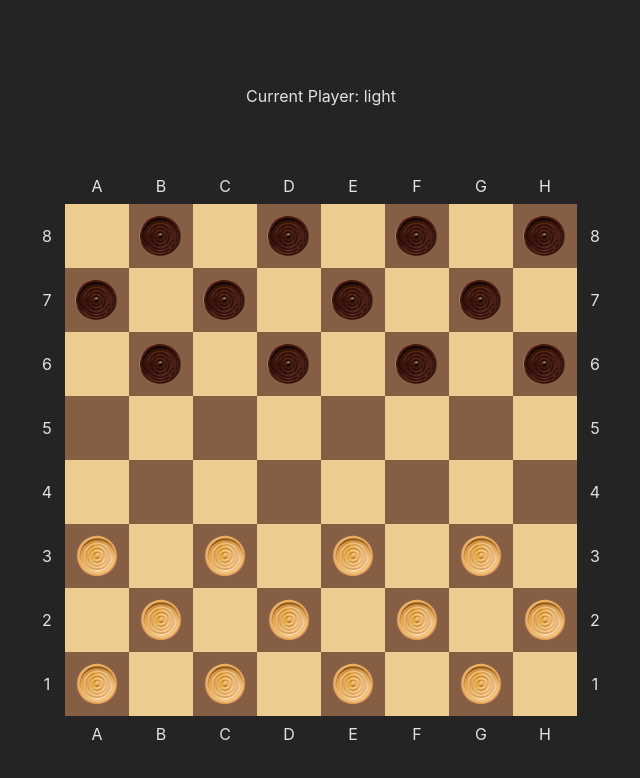
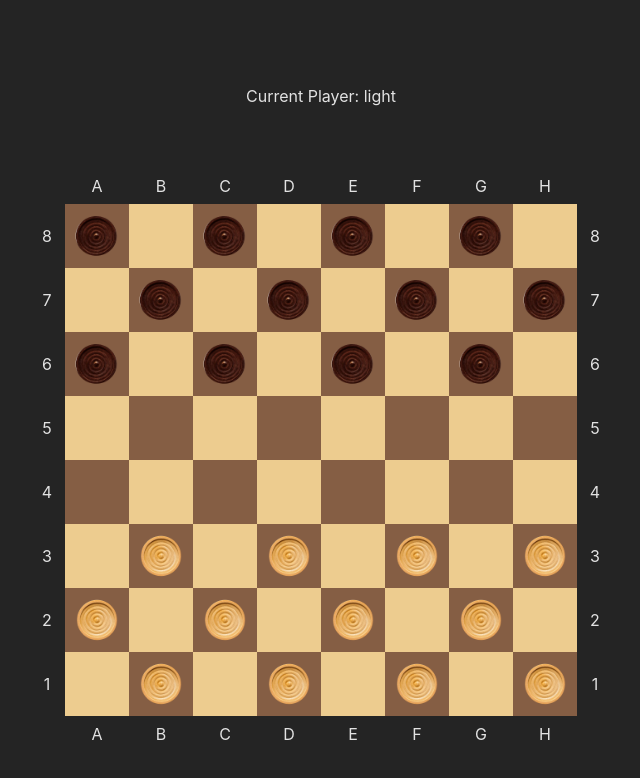
Before and after one commit to AirZED/blockchain-checkers, a React (Vite) app in the folder app/: page / in a window 1280 px wide. Shown: the top 778 px of the page, without its empty margins (319-959 px from the left). Built offline with nearby package versions, Linux system fonts and the light colour scheme.

Commit message:
really rattled

```diff
--- a/app/src/components/Board/Board.tsx
+++ b/app/src/components/Board/Board.tsx
@@ -1,13 +1,14 @@
 import { ReactElement, Fragment, useState, useEffect } from "react";
 
 import { PlayerModel } from "../Player/Player";
-import { Labels } from "../../utils/contants";
+import { Labels, Letters } from "../../utils/contants";
 import { Cell, CellModel } from "../Cell/Cell";
 import { FigureModel } from "../Cell/Figure";
 
 export class BoardModel {
   cells: CellModel[][] = [];
   cellsInRow = 8;
+  cellsInColumn = 8;
 
   getCell(x: number, y: number): CellModel {
     return this.cells[y][x];
@@ -47,16 +48,19 @@ export class BoardModel {
   }
 
   createCells() {
-    for (let i = 0; i < this.cellsInRow; i += 1) {
+    for (let y = 1; y <= this.cellsInColumn; y += 1) {
       const row: CellModel[] = [];
 
-      for (let j = 0; j < this.cellsInRow; j += 1) {
-        if ((i + j) % 2 !== 0) {
-          row.push(new CellModel(j, i, Labels.Dark, this)); // dark
+      for (let x = 1; x <= this.cellsInRow; x += 1) {
+        if ((x + y) % 2 === 0) {
+          console.log(new CellModel(x, y, Labels.Dark, `${Letters[y]}${x}`));
+          row.push(new CellModel(x, y, Labels.Dark, `${Letters[y]}${x}`)); // dark
         } else {
-          row.push(new CellModel(j, i, Labels.Light, this)); // light
+          console.log(new CellModel(x, y, Labels.Light, `${Letters[y]}${x}`));
+          row.push(new CellModel(x, y, Labels.Light, `${Letters[y]}${x}`)); // light
         }
       }
+
       this.cells.push(row);
     }
   }
@@ -78,6 +82,7 @@ export const Board = ({
   const [selected, setSelected] = useState<CellModel | null>(null);
 
   const handleCellClick = (cell: CellModel) => {
+    console.log(cell);
     if (selected && selected !== cell && selected.figure?.canMove(cell)) {
       selected.moveFigure(cell);
       setSelected(null);
@@ -107,18 +112,20 @@ export const Board = ({
 
   return (
     <div className="flex flex-wrap w-[calc(64px*8)] h-[calc(64px*8)] relative">
-      {board.cells.map((row, rowIndex) => (
-        <Fragment key={rowIndex}>
-          {row.map((cell, cellIndex) => (
+      {board.cells.map((row, index) => (
+        <Fragment key={index}>
+          {row.map((cell) => {
+            return (
               <Cell
                 cell={cell}
                 key={cell.key}
-              rowIndex={rowIndex}
-              cellIndex={cellIndex}
+                rowIndex={cell.y}
+                colomnIndex={cell.x}
                 selected={selected?.x === cell.x && selected.y === cell.y} // check if selected cell coords equal to rendered cell
                 onCellClick={handleCellClick}
               />
-          ))}
+            );
+          })}
         </Fragment>
       ))}
     </div>
--- a/app/src/components/Cell/Cell.tsx
+++ b/app/src/components/Cell/Cell.tsx
@@ -1,5 +1,4 @@
 import { Labels, Letters } from "../../utils/contants";
-import { BoardModel } from "../Board/Board";
 
 import { ReactElement, Fragment } from "react";
 import { FigureModel } from "./Figure";
@@ -9,18 +8,19 @@ export class CellModel {
   readonly y: number;
   readonly label: Labels;
   figure: FigureModel | null; // our figure
-  board: BoardModel;
+
   available: boolean;
   key: string;
+  id: string;
 
-  constructor(x: number, y: number, label: Labels, board: BoardModel) {
+  constructor(x: number, y: number, label: Labels, id: string) {
     this.x = x; // x coord
     this.y = y; // y coord
     this.label = label;
-    this.board = board;
     this.available = false; // is it free for figure
     this.key = `${String(x)}${String(y)}`;
     this.figure = null; // null by default
+    this.id = id;
   }
 
   isForwardCell(targetCell: CellModel, selectedFigure: FigureModel): boolean {
@@ -44,7 +44,7 @@ export class CellModel {
 
 type CellProps = {
   cell: CellModel;
-  cellIndex: number;
+  colomnIndex: number;
   rowIndex: number;
   selected: boolean;
   onCellClick: (cell: CellModel) => void;
@@ -53,7 +53,7 @@ type CellProps = {
 export const Cell = ({
   cell,
   rowIndex,
-  cellIndex,
+  colomnIndex,
   selected,
   onCellClick,
 }: CellProps): ReactElement => {
@@ -69,23 +69,23 @@ export const Cell = ({
         } h-16 w-16 flex items-center justify-center cursor-pointer`}
         onClick={() => onCellClick(cell)}
       >
-        {(rowIndex === 0 || rowIndex === 7) && (
+        {(rowIndex === 1 || rowIndex === 8) && (
           <div
             className={`${
-              rowIndex === 0 ? "translate-y-[-50px]" : "translate-y-[50px]"
+              rowIndex === 1 ? "translate-y-[-50px]" : "translate-y-[50px]"
             } absolute`}
           >
-            {Letters[cellIndex]}
+            {Letters[colomnIndex]}
           </div>
         )}
 
-        {(cellIndex === 0 || cellIndex === 7) && (
+        {(colomnIndex === 1 || colomnIndex === 8) && (
           <div
             className={`${
-              cellIndex === 0 ? "translate-x-[-50px]" : "translate-x-[50px]"
+              colomnIndex === 1 ? "translate-x-[-50px]" : "translate-x-[50px]"
             } absolute`}
           >
-            {8 - rowIndex}
+            {9 - rowIndex}
           </div>
         )}
 
--- a/app/src/utils/contants.ts
+++ b/app/src/utils/contants.ts
@@ -4,6 +4,7 @@ export enum Labels {
 }
 
 export enum Letters {
+  Z,
   A,
   B,
   C,
```
Lines whose indentation alone changed are shown as unchanged.
